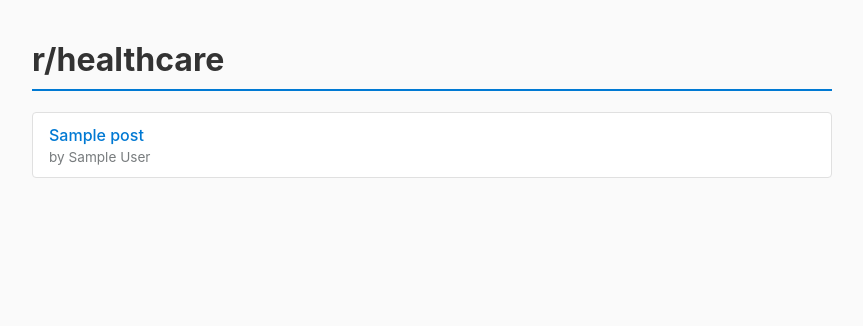
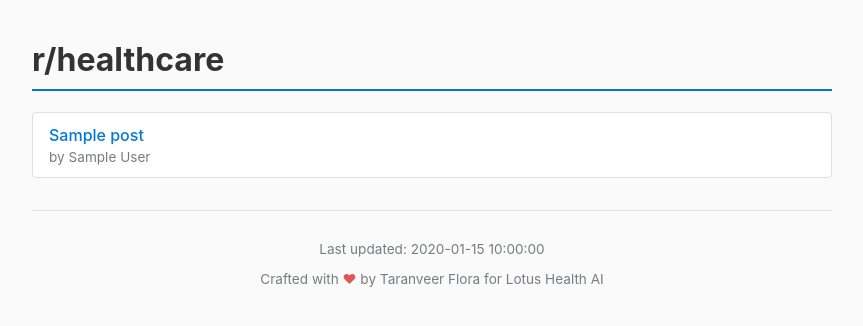
Before and after one commit to Taranveer1/reddit-lotus, a Python web app: template templates/index.html in a window 1280 px wide. Shown: the top 326 px of the page, without its empty margins (208-1071 px from the left). Run offline with Jinja, Linux system fonts and the light colour scheme; the template is opened without the code that fills it: most values are stand-ins (such as "Sample title", 1, 10 or a date in 2020).

Commit message:
Feat: small touches

```diff
--- a/templates/index.html
+++ b/templates/index.html
@@ -45,6 +45,17 @@
             color: #787c7e;
             font-style: italic;
         }
+        footer {
+            margin-top: 32px;
+            padding-top: 16px;
+            border-top: 1px solid #e0e0e0;
+            color: #787c7e;
+            font-size: 0.85em;
+            text-align: center;
+        }
+        .heart {
+            color: #e25555;
+        }
     </style>
 </head>
 <body>
@@ -61,5 +72,9 @@
     {% else %}
     <p class="empty">No posts yet. The poller hasn't run or no posts were fetched.</p>
     {% endif %}
+    <footer>
+        <p>Last updated: {{ last_updated }}</p>
+        <p>Crafted with <span class="heart">&hearts;</span> by Taranveer Flora for Lotus Health AI</p>
+    </footer>
 </body>
 </html>
```
Also changed, not shown: app.py (+6 -1 lines), README.md.
